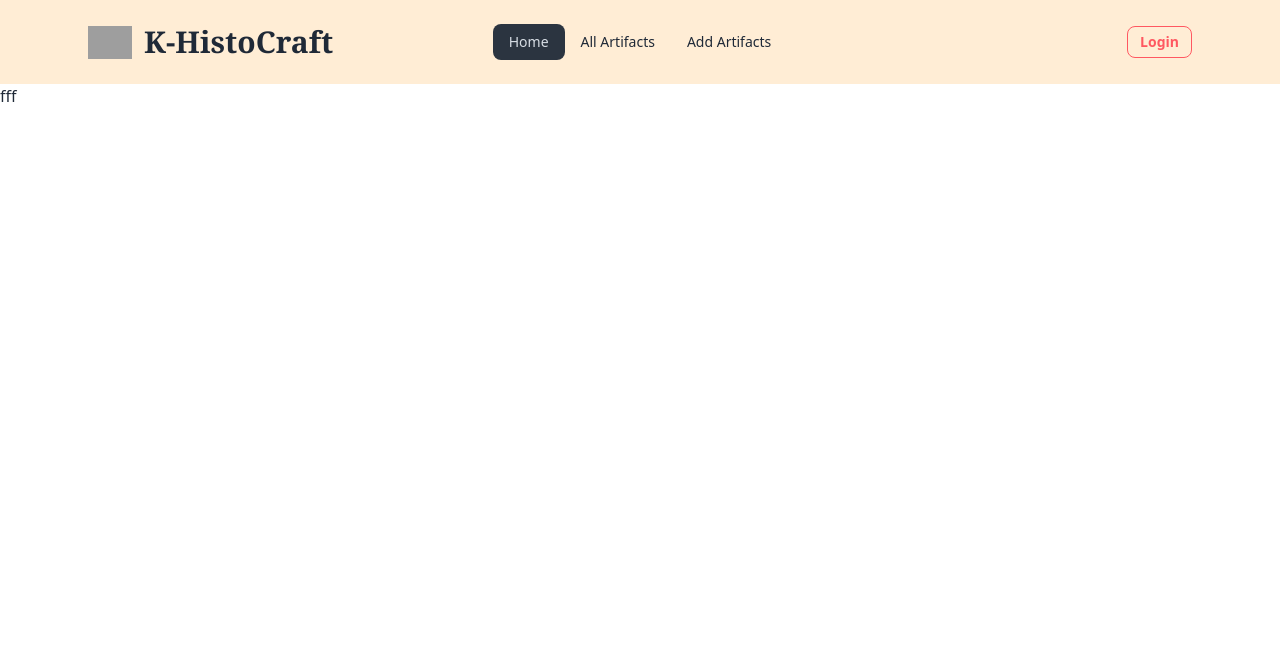
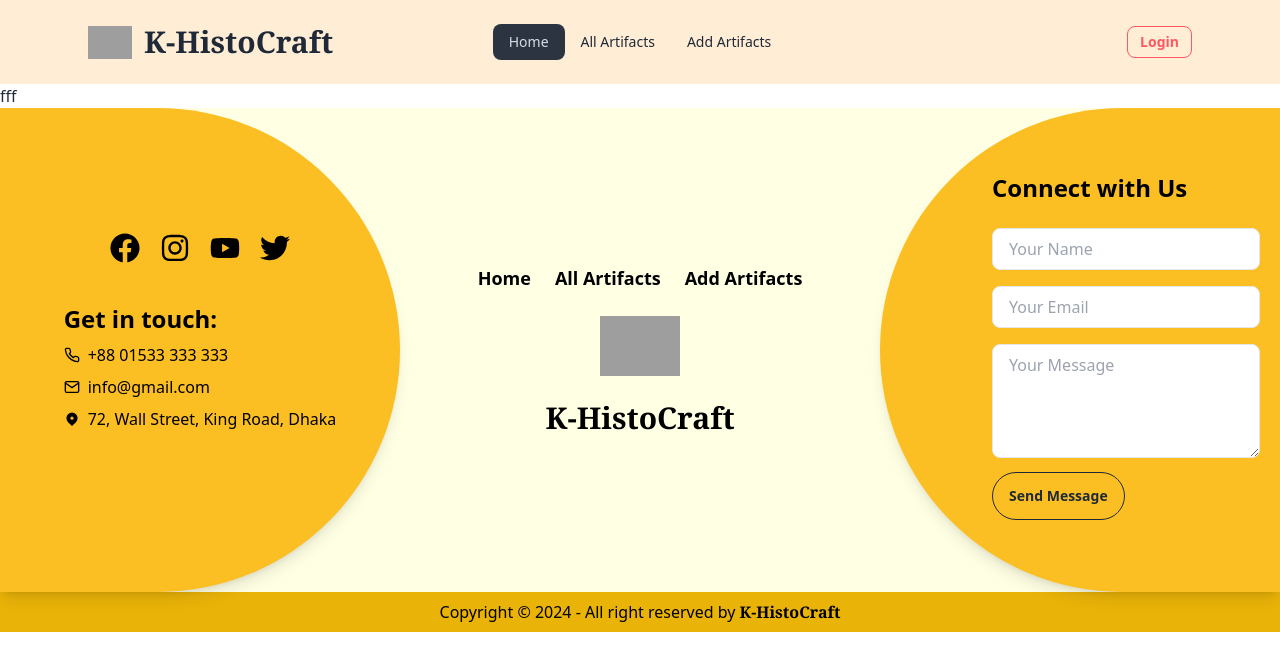
Before and after one commit to kamrul2006/Histo-Arts, a React (Vite) app: page / in a window 1280 px wide. Shown: the top 670 px of the page. Built offline with nearby package versions, Linux system fonts and the light colour scheme; grey boxes are pictures that could not be loaded.

Commit message:
Footer added.

```diff
--- a/package.json
+++ b/package.json
@@ -14,6 +14,7 @@
     "match-sorter": "^8.0.0",
     "react": "^18.3.1",
     "react-dom": "^18.3.1",
+    "react-icons": "^5.4.0",
     "react-router-dom": "^7.1.1",
     "sort-by": "^1.2.0"
   },
--- /dev/null
+++ b/src/Components/Fixed/Footer.jsx
@@ -0,0 +1,121 @@
+import { Link } from "react-router-dom";
+import { FiPhone, FiMail } from "react-icons/fi";
+import { HiLocationMarker } from "react-icons/hi";
+import { FaFacebook, FaInstagram, FaYoutube, FaTwitter } from "react-icons/fa";
+
+const Footer = () => {
+    // const { user, } = useContext(AuthContext)
+    return (
+        <div>
+            <footer className="  bg-[#ffffe4] text-black rounded px-5 md:px-0">
+                <div className="md:grid grid-cols-1 md:grid-cols-3  gap-10">
+
+                    <div className="w-full  md:bg-amber-400 flex items-center justify-center flex-col md:rounded-e-full md:shadow-lg my-10 md:my-0">
+
+                        <div className="">
+                            <div className="flex md:hidden gap-4 items-center justify-center text-center font-semibold font-sans text-lg  pt-5 md:pt-0 bg-[#ffffe4]">
+                                <Link className="hover:underline hover:text-blue-500" to={'/'}><p>Home</p></Link>
+                                <Link className="hover:underline hover:text-blue-500" to={'/All-Crafts'}><p>All Artifacts</p></Link>
+                                <Link className="hover:underline hover:text-blue-500" to={'/Add-Craft'}> <p>Add Artifacts</p></Link>
+                            </div>
+
+                            <div className="flex items-center gap-5 text-xl md:text-3xl mt-7">
+                                <a className="hover:text-blue-500" href="https://www.facebook.com/">
+                                    <FaFacebook />
+                                </a>
+                                <a className="hover:text-blue-500" href="https://www.instagram.com/">
+                                    <FaInstagram />
+                                </a>
+                                <a className="hover:text-blue-500" href="https://www.youtube.com/">
+                                    <FaYoutube />
+                                </a>
+                                <a className="hover:text-blue-500" href="https://x.com/home?lang=en">
+                                    <FaTwitter />
+                                </a>
+                            </div>
+                        </div>
+
+                        <div className="mt-8 space-y-2 text-black md:pb-16 ">
+                            <h3 className="text-2xl font-semibold mt-2">Get in touch:</h3>
+                            <p className="flex items-center space-x-2">
+                                <FiPhone />
+                                <span>+88 01533 333 333</span>
+                            </p>
+                            <p className="flex items-center space-x-2">
+                                <FiMail />
+                                <span>info@gmail.com</span>
+                            </p>
+                            <p className="flex items-center space-x-2">
+                                <HiLocationMarker />
+                                <span>72, Wall Street, King Road, Dhaka</span>
+                            </p>
+                        </div>
+                    </div>
+
+                    <div className=" hidden md:flex flex-col items-center justify-center gap-6" >
+
+                        <div className="flex gap-6 items-center justify-center text-center font-semibold font-sans text-lg  pt-5 md:pt-0 bg-[#ffffe4]">
+                            <Link className="hover:underline hover:text-blue-500" to={'/'}><p>Home</p></Link>
+                            <Link className="hover:underline hover:text-blue-500" to={'/All-Crafts'}><p>All Artifacts</p></Link>
+                            <Link className="hover:underline hover:text-blue-500" to={'/Add-Craft'}> <p>Add Artifacts</p></Link>
+                        </div>
+
+                        <img src="https://img.icons8.com/pieces/64/palace.png" alt="🏰" className="w-10 md:w-20" />
+
+                        <Link to={'/'}>
+                            <button
+                                className="text-2xl md:text-3xl font-bold font-serif hover:text-yellow-500 w-fit">
+                                K-HistoCraft
+                            </button>
+                        </Link>
+                    </div>
+
+                    <div className='w-full  md:pl-28 md:pr-5 md:py-16 md:bg-amber-400 md:rounded-s-full md:shadow-lg'>
+                        <h3 className="text-2xl font-bold text-black">Connect with Us</h3>
+                        <form className="mt-6 space-y-4">
+                            <div>
+                                <input
+                                    type="text"
+                                    id="name"
+                                    className="w-full px-4 py-2 border rounded-lg focus:outline-none focus:ring-2 focus:ring-yellow-950"
+                                    placeholder="Your Name"
+                                />
+                            </div>
+                            <div>
+                                <input
+                                    type="email"
+                                    id="email"
+                                    className="w-full px-4 py-2 border rounded-lg focus:outline-none focus:ring-2 focus:ring-yellow-950"
+                                    placeholder="Your Email"
+                                />
+                            </div>
+                            <div>
+                                <textarea
+                                    id="message"
+                                    rows="4"
+                                    className="w-full px-4 py-2 border rounded-lg focus:outline-none focus:ring-2 focus:ring-yellow-950"
+                                    placeholder="Your Message"
+                                ></textarea>
+                            </div>
+
+                        </form>
+                        <button
+                            // type="submit"
+                            className="btn btn-sm md:btn-md btn-outline hover:font-semibold rounded-full my-2"
+                        >
+                            Send Message
+                        </button>
+                    </div>
+
+                </div>
+            </footer>
+
+
+            <div className="mx-auto text-center bg-yellow-500 text-black py-2">
+                <p>Copyright © {new Date().getFullYear()} - All right reserved by <span className="font-serif font-bold text-center">K-HistoCraft</span></p>
+            </div>
+        </div>
+    );
+};
+
+export default Footer;
--- a/src/LayOuts/RootLayOut.jsx
+++ b/src/LayOuts/RootLayOut.jsx
@@ -1,14 +1,16 @@
 import { Outlet } from "react-router-dom";
 import NavbarPart from "../Components/Fixed/NavbarPart";
+import Footer from "../Components/Fixed/Footer";
 
 const RootLayOut = () => {
     return (
         <div>
+
             <NavbarPart />
 
-            <Outlet/>
+            <Outlet />
 
-            {/* ----------footer---------- */}
+            <Footer />
 
         </div>
     );
```
Also changed, not shown: 1 other file (tests, documents, lock files or other folders).
